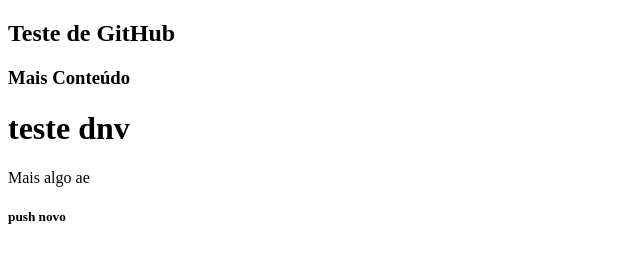
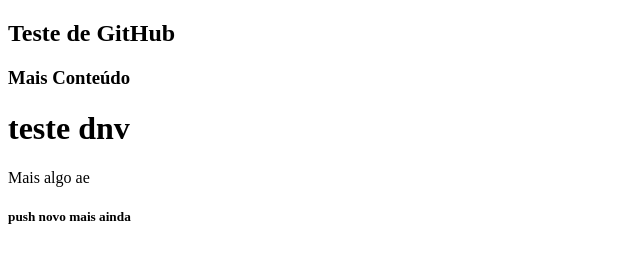
Before and after one commit to FroosxTy/Eclipse, a plain HTML site: page index.html in a window 1280 px wide. Shown: the full height of the page, 0-640 px from the left. Drawn offline with Linux system fonts and the light colour scheme.

Commit message:
fabiano mudou

```diff
--- a/index.html
+++ b/index.html
@@ -16,7 +16,7 @@
 
     <span> Mais algo ae </span>
 
-    <h5> push novo</h5>
+    <h5> push novo mais ainda</h5>
 
 </body>
 
```
